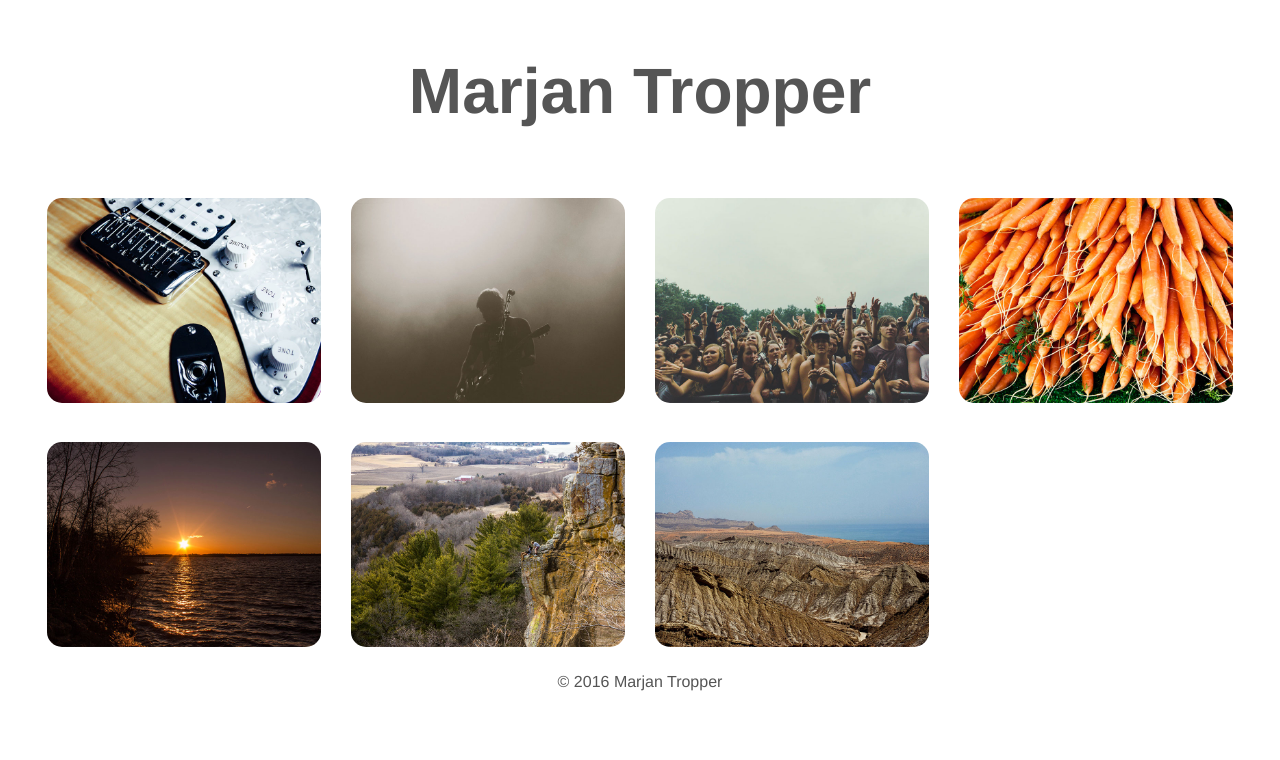
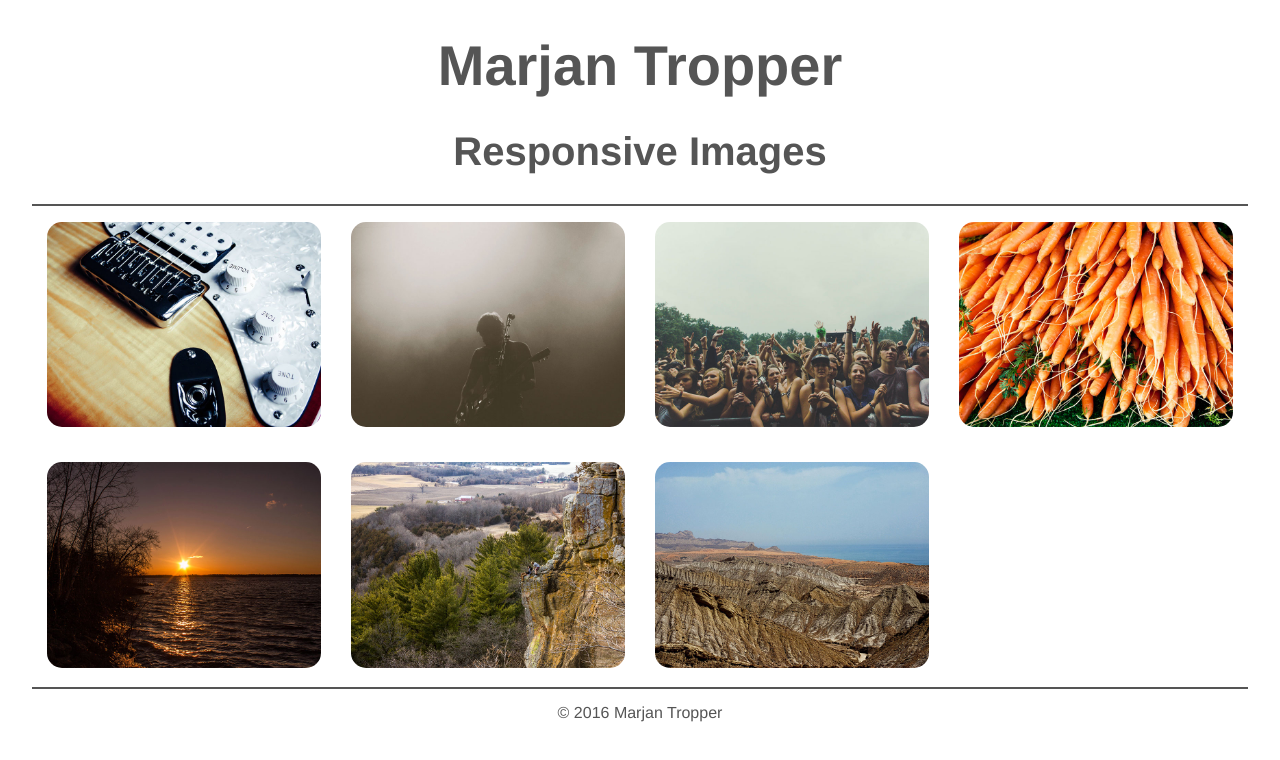
Before and after one commit to trop0008/responsive-images, a plain HTML site: page index.html in a window 1280 px wide. Drawn offline with Linux system fonts and the light colour scheme.

Commit message:
addes header and title

```diff
--- a/css/main.css
+++ b/css/main.css
@@ -16,12 +16,15 @@ html {
 
 body {
     font-family: "Helvetica", "Arial", sans-serif;
-    line-height: 1.5;
+    line-height: 1;
     font-size:1 em;
     color: #555;
     padding: 0;
     margin: 0;
     box-sizing: border-box;
+}
+header {
+    border-bottom: 2px solid #555;
 }
 .wrapper{
     width: 95%;
@@ -34,6 +37,11 @@ ul{
 }
 h1 {
     font-size: 2em;
+    text-align: center;
+
+}
+h2 {
+    font-size: 1.25em;
     text-align: center;
 
 }
@@ -50,8 +58,10 @@ picture, img{
     max-width: 90%;
     height: auto;
     border-radius: 15px;
+
 }
 footer{
+     border-top: 2px solid #555;
     clear: both;
     text-align: center;
 }
@@ -65,6 +75,11 @@ footer{
     text-align: center;
 
 }
+      h2 {
+    font-size: 2em;
+    text-align: center;
+
+}
     li{
         width: 50%;
     }
@@ -75,7 +90,12 @@ footer{
         font-size: 1.75 em;
     }
     h1 {
-    font-size: 4em;
+    font-size: 3.5em;
+    text-align: center;
+
+}
+    h2 {
+    font-size: 2.5em;
     text-align: center;
 
 }
--- a/index.html
+++ b/index.html
@@ -18,13 +18,14 @@ Fahim Akhter - https://500px.com/fahimakhter
 <head>
     <meta charset="UTF-8">
     <meta name="viewport" content="width=device-width,initial-scale=1" />
-    <title>Blank Template</title>
+    <title>Responsive Images</title>
     <link rel="stylesheet" href="css/main.css" /> </head>
 
 <body>
     <div class="wrapper">
         <header>
-            <h1>Marjan Tropper</h1> </header>
+            <h1>Marjan Tropper</h1>
+            <h2>Responsive Images</h2></header>
         <main>
             <ul>
                 <li>
```
